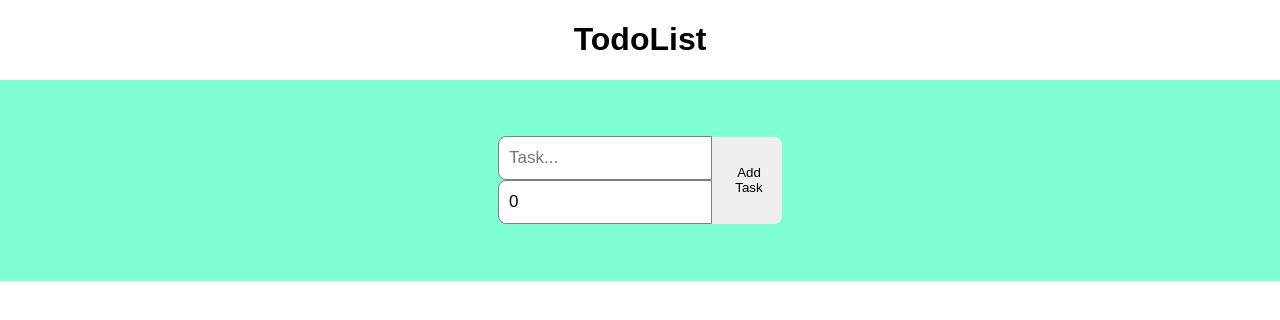
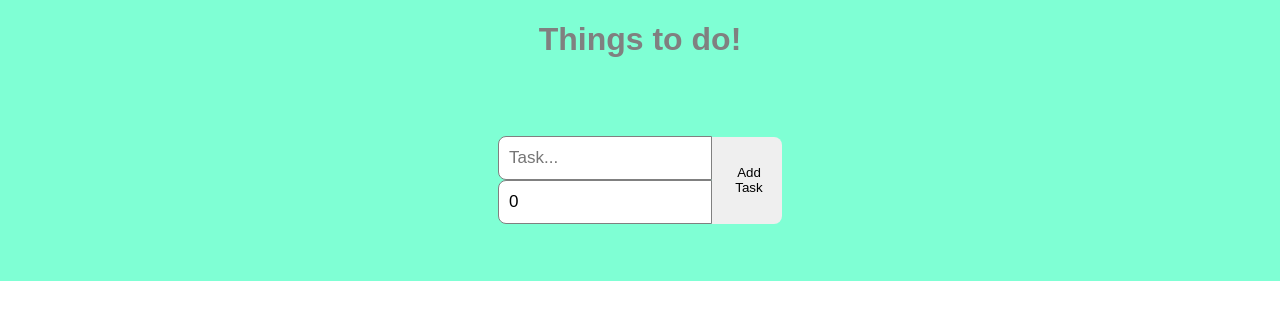
Before and after one commit to andyp111/TodoListTS, a React (Create React App) app: page / in a window 1280 px wide. Shown: the top 320 px of the page. Built offline with nearby package versions, Linux system fonts and the light colour scheme.

Commit message:
added title w/ styling

```diff
--- a/src/App.css
+++ b/src/App.css
@@ -11,7 +11,18 @@ body {
   margin: 0%;
   padding: 0%;
 }
-
+.title {
+  min-width: 100%;
+  background-color: aquamarine;
+  align-items: center;
+  justify-content: center;
+}
+.title h1 {
+  display: flex;
+  align-items: center;
+  justify-content: center;
+  color: gray
+}
 .header {
   flex: 30%;
   background-color: aquamarine;
--- a/src/App.tsx
+++ b/src/App.tsx
@@ -34,7 +34,9 @@ const App: FC = () => {
 
   return (
     <div className="App">
-      <h1>TodoList</h1>
+      <div className="title">
+        <h1>Things to do!</h1>
+      </div>
       <div className="header">
         <div className="inputContainer">
           <input
```
